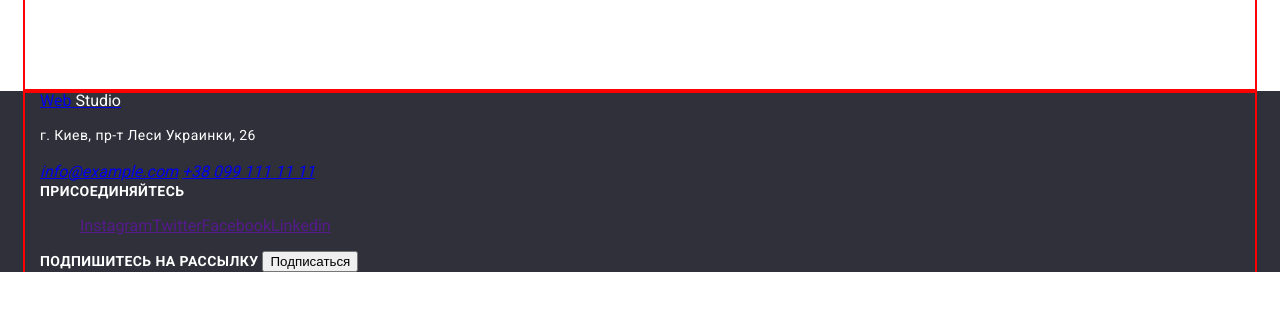
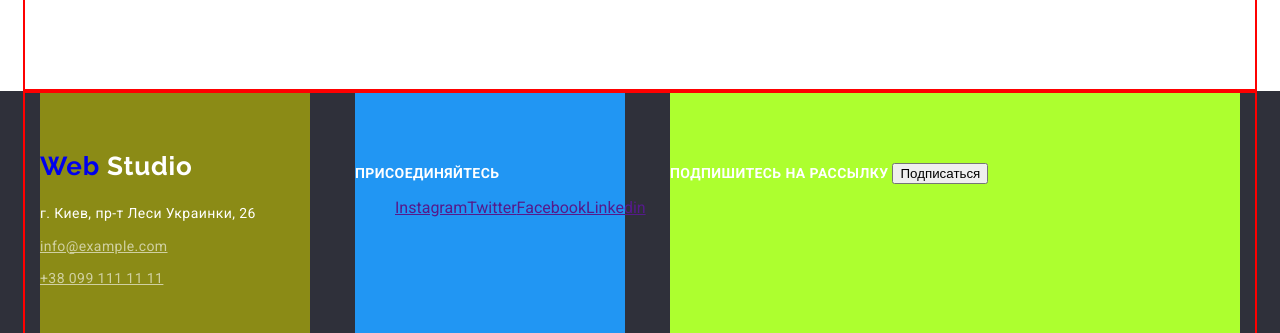
Before and after one commit to leness/goit-markup-hw-03, a plain HTML site: page index.html in a window 1280 px wide. Shown: the part 2690-3023 px from the top of the page. Before the commit the page ends 2962 px from the top, so only its background shows below. Drawn offline with Linux system fonts and the light colour scheme.

Commit message:
Update styles.css

```diff
--- a/CSS/styles.css
+++ b/CSS/styles.css
@@ -104,6 +104,10 @@ font-family: "Roboto", sans-serif; */
   color: var(--accent-color);
 }
 
+/* .menu-link .current {
+  --accent-color: #2196f3;
+} */
+
 /* .box {
   box-sizing: border-box;
 } */
@@ -137,6 +141,21 @@ font-family: "Roboto", sans-serif; */
 
 .phone {
   margin-right: 0px;
+}
+
+.contacts-link-footer {
+  display: block;
+
+  font-style: normal;
+  font-size: 14px;
+  line-height: 1.71;
+
+  letter-spacing: 0.03em;
+  color: rgba(255, 255, 255, 0.6);
+}
+
+.mail {
+  margin-bottom: 9px;
 }
 
 .flexbox {
@@ -377,6 +396,9 @@ font-family: "Roboto", sans-serif; */
 }
 
 .text-address {
+  margin-top: 20px;
+  margin-bottom: 9px;
+
   font-style: normal;
   font-size: 14px;
   line-height: 1.71;
@@ -499,7 +521,46 @@ font-family: "Roboto", sans-serif; */
   padding-right: 24px;
   padding-top: 20px;
   padding-bottom: 20px;
+
+  outline: 2px solid red;
 }
 
-.projects {
-  outline: 2px solid red;
+.footer > .container {
+  display: flex;
+  justify-content: space-between;
+  /* align-items: baseline; */
+  /* flex-grow: 1 1 2; */
+}
+
+.logo-footer {
+  font-family: Raleway;
+  font-style: normal;
+  font-weight: bold;
+  font-size: 26px;
+  line-height: 1.19;
+  letter-spacing: 0.03em;
+  text-decoration: none;
+}
+
+.address-block {
+  width: 270px;
+  padding-top: 60px;
+
+  background-color: rgb(139, 139, 22);
+}
+
+.join-item {
+  width: 270px;
+  padding-top: 72px;
+  padding-bottom: 100px;
+
+  background-color: #2196f3;
+}
+
+.subscribe-item {
+  width: 570px;
+  padding-top: 72px;
+  padding-bottom: 94px;
+
+  background-color: greenyellow;
+}
```
